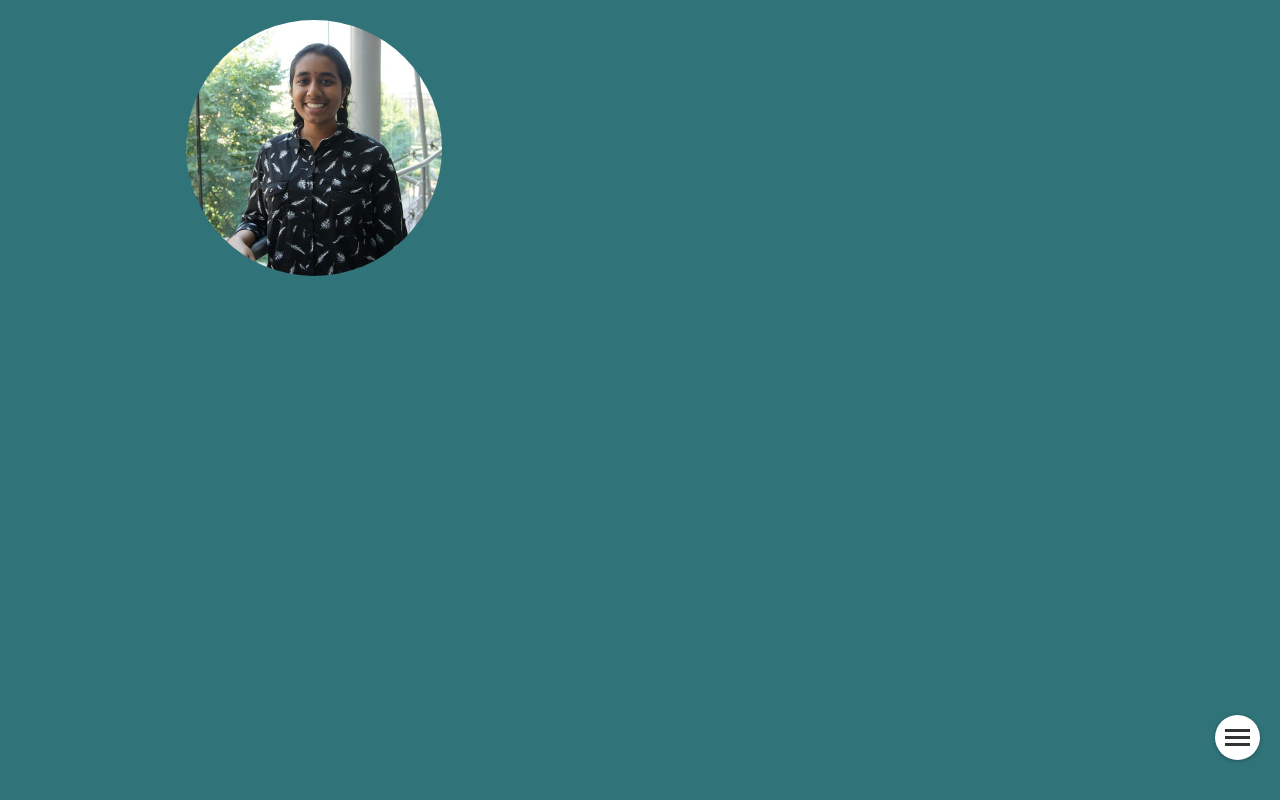
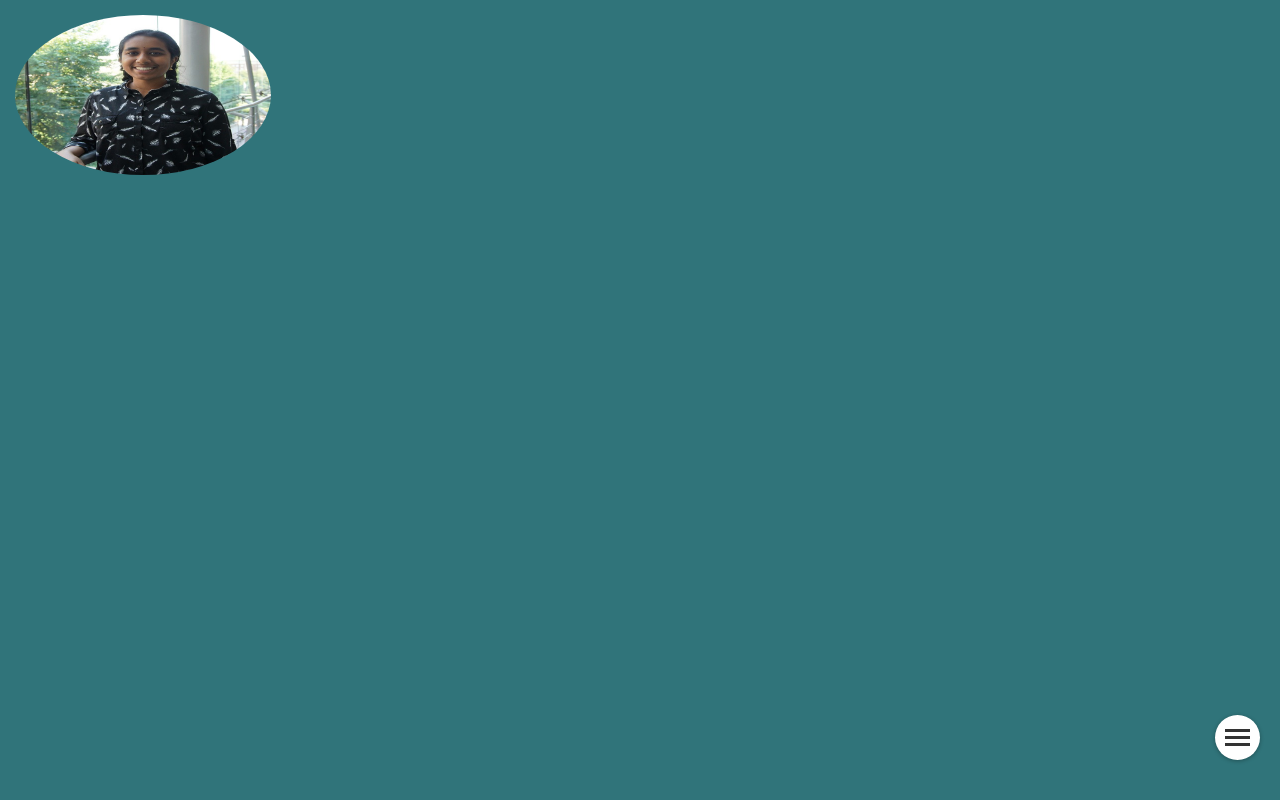
Before and after one commit to scottblender/Simply-Neuro-Website, a React (Create React App) app: page /InfoHolder in a window 1280 px wide. Built offline with nearby package versions, Linux system fonts and the light colour scheme; a web font is replaced by a local one.

Commit message:
Styled Our Team

```diff
--- a/src/InfoHolder.css
+++ b/src/InfoHolder.css
@@ -1,20 +1,16 @@
 /* Chinmayi Balusu - profile picture_JPG_jp 1 */
 .Container{
-    float: inline-start;
-    display: inline-block;
+    display: inline-flex;
+    flex-wrap: wrap;
+    margin: 5px;
+}
+.Container img{
+    flex: 25%;
     padding: 10px;
-    margin: 10px;
+    border-radius: 50%;
+    width: calc(20vw);
+    height: calc(20vh);
 }
-.InfoChinmayi{
-
-    border-radius: 50%;
-    width: calc(20vw)
-}
-.InfoChinmayiText{
-    float: inline-start;
-    opacity: 0;
-}
-.Container:hover .InfoChinmayiText {
-    opacity: 1;
+.Container p{
     color: white;
 }
--- a/src/InfoHolder.js
+++ b/src/InfoHolder.js
@@ -1,18 +1,20 @@
-import React from 'react'
+import React, {useState} from 'react'
 import Chinmayi from './assets/images/chinmayi.png'
 import './InfoHolder.css'
 import useLockBodyScroll from './useLockBodyScroll'
 import Aux from './Auxilliary'
 const InfoHolder = () => {
+    const [isHovering, setHovering] = useState(false);
     useLockBodyScroll()
     return(
         <Aux>
         <div className='Container'>
-        <img className='InfoChinmayi' src={Chinmayi} alt=''>
+        <div>
+        <img onMouseEnter={() => setHovering(!isHovering)} onMouseLeave={() => setHovering(!isHovering)}src={Chinmayi} alt=''>
         </img>
-        <p className='InfoChinmayiText'>My name is Chinmayi.</p>
+        {isHovering ?  <p>My name is Chinmayi</p> : ''}
         </div>
-        <div></div>
+        </div>
         </Aux>
     )
 }
--- a/src/Menu.css
+++ b/src/Menu.css
@@ -1,6 +1,5 @@
 .menu {
     width: 100%;
-    height: 100vh;
     display: block;
     text-align: center;
     padding: 0px;
@@ -13,10 +12,9 @@
   }
   .menu li {
     list-style: outside none none;
-    margin: 10px 0px;
+    margin: 125px;
     padding: 0;
     cursor: pointer;
-    margin: 125px
   }
   .menu li:hover {
     color: #ff0000;
--- a/src/Menu.js
+++ b/src/Menu.js
@@ -3,7 +3,7 @@ import './Menu.css'
 import {Route, Link, BrowserRouter as Router} from 'react-router-dom';
 const menu = () => {
     return(
-        <span className ='menu'>
+        <div className ='menu'>
         <ul>
             <li><Link to='/'>Home</Link></li>
             <li><Link to='/InfoHolder'>About Us</Link></li>
@@ -11,7 +11,7 @@ const menu = () => {
             <li>Partners</li>
             <li>Blog</li>
         </ul>
-        </span>
+        </div>
     )
 }
 export default menu;
```
